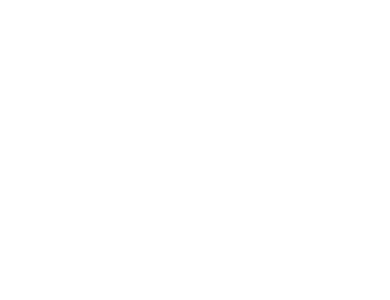
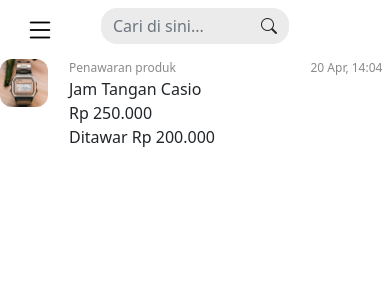
Before and after one commit to khalishmulyadi/fejs6-kel6, a React (Create React App) app: page /notifikasi in a window 390 px wide. Before the commit this address had no page. Shown: the top 300 px of the page. Built offline with nearby package versions, Linux system fonts and the light colour scheme.

Commit message:
[KM] bikin halaman notif mobile

```diff
--- a/src/components/Nofitikasi/Notifikasi.css
+++ b/src/components/Nofitikasi/Notifikasi.css
@@ -11,5 +11,6 @@
 .gambar_produk_notif {
   width: 48px;
   height: 48px;
+  border-radius: 12px;
   object-fit: cover;
 }
--- a/src/components/Nofitikasi/Notifikasi.js
+++ b/src/components/Nofitikasi/Notifikasi.js
@@ -9,10 +9,10 @@
     <div>
       <div className="notifikasi">
         <div className="row">
-          <div className="col-3">
+          <div className="col-2">
             <img src={productImg} className="gambar_produk_notif" alt="gambar_produk" />
           </div>
-          <div className="col-6">
+          <div className="col-7">
             <p className="status_notifikasi mb-0">Penawaran produk</p>
             <p className="mb-0">Jam Tangan Casio</p>
             <p className="mb-0">Rp 250.000</p>
--- /dev/null
+++ b/src/components/NotifPageMobile/NotifPageMobile.js
@@ -0,0 +1,17 @@
+import React from "react";
+import MediaQuery from "react-responsive";
+import NavbarDefault from "../NavbarDefault/NavbarDefault";
+import Notifikasi from "../Nofitikasi/Notifikasi";
+
+const NotifPageMobile = () => {
+  return (
+    <div>
+      <MediaQuery maxWidth={576}>
+        <NavbarDefault />
+        <Notifikasi />
+      </MediaQuery>
+    </div>
+  );
+};
+
+export default NotifPageMobile;
--- a/src/routerDefault/RouterDefault.js
+++ b/src/routerDefault/RouterDefault.js
@@ -8,6 +8,7 @@
 import { InfoProfil } from "../components/InfoProfil/InfoProfil";
 
 import Tambah from "../components/TambahProduk/Tambah";
+import NotifPageMobile from "../components/NotifPageMobile/NotifPageMobile";
 
 const RouterDefault = () => {
   return (
@@ -24,6 +25,8 @@
         <Route path="edit-profile" element={<InfoProfil />} />
 
         <Route path="tambah-product" element={<Tambah />} />
+
+        <Route path="notifikasi" element={<NotifPageMobile />} />
       </Routes>
     </BrowserRouter>
   );
```
